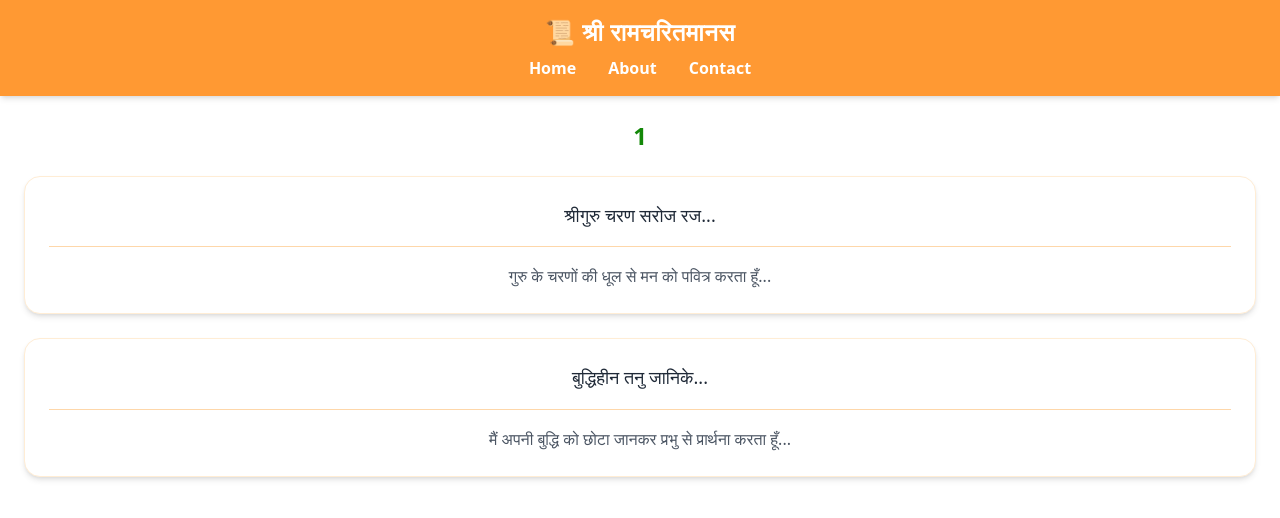
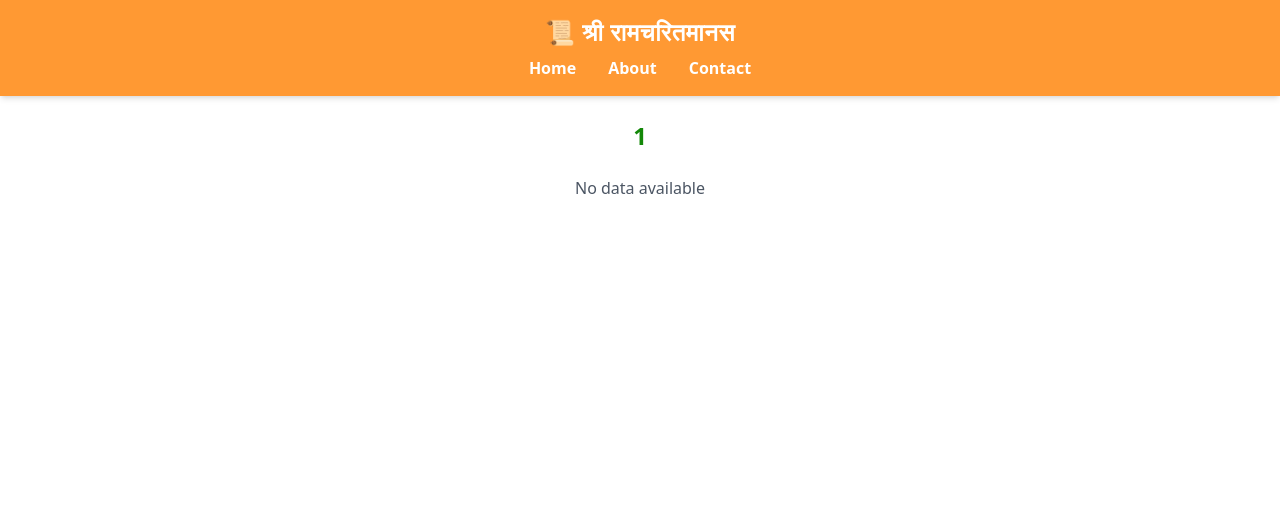
Before and after one commit to developmenttalkies-a11y/ramayan, a React (Vite) app: page /kand/1 in a window 1280 px wide. Shown: the top 518 px of the page. Built offline with nearby package versions, Linux system fonts and the light colour scheme.

Commit message:
added ramayanData for sepearate data structure

```diff
--- a/src/components/KandCard.jsx
+++ b/src/components/KandCard.jsx
@@ -1,11 +1,11 @@
 import { useNavigate } from "react-router-dom";
 
-export default function KandCard( {name}){
+export default function KandCard( {name,keyName}){
 
     const navigate=useNavigate();
     return(
         <div
-        onClick={()=>navigate(`/kand/${name}`)}
+        onClick={()=>navigate(`/kand/${keyName}`)}
         className="bg-white
         rounded-2xl
         shadow-md
--- /dev/null
+++ b/src/data/ramayanData.js
@@ -0,0 +1,28 @@
+const ramayanData={
+    bal_kand:[
+            {
+      id: 1,
+      doha: "श्रीगुरु चरण सरोज रज...",
+      arth: "गुरु के चरणों की धूल से मन को पवित्र करता हूँ..."
+    },
+    {
+      id: 2,
+      doha: "बुद्धिहीन तनु जानिके...",
+      arth: "मैं अपनी बुद्धि को छोटा जानकर प्रभु से प्रार्थना करता हूँ..."
+    }
+    ],
+    ayodhya_kand:[
+    {
+      id: 1,
+      doha: "राम जन्म कथा...",
+      arth: "भगवान राम के जन्म का वर्णन..."
+    },
+    {
+      id: 1,
+      doha: "राम जन्म कथा...",
+      arth: "भगवान राम के जन्म का वर्णन..."
+    }
+    ]
+};
+
+export default ramayanData;
--- a/src/pages/Home.jsx
+++ b/src/pages/Home.jsx
@@ -3,13 +3,13 @@ import KandCard from "../components/KandCard";
 function Home() {
 
      const kands=[
-    "बाल काण्ड",
-    "अयोध्या काण्ड",
-    "अरण्य काण्ड",
-    "किष्किंधा काण्ड",
-    "सुंदर काण्ड",
-    "लंका काण्ड",
-    "उत्तर काण्ड"
+  { name: "बाल काण्ड", key: "bal_kand" },
+  { name: "अयोध्या काण्ड", key: "ayodhya_kand" },
+  { name: "अरण्य काण्ड", key: "aranya_kand" },
+  { name: "किष्किंधा काण्ड", key: "kishkindha_kand" },
+  { name: "सुंदर काण्ड", key: "sundar_kand" },
+  { name: "लंका काण्ड", key: "lanka_kand" },
+  { name: "उत्तर काण्ड", key: "uttar_kand" }
 
         ];
 
@@ -18,7 +18,7 @@ function Home() {
        <h2 className="text-center text-2xl font-bold text-secondary mb-6">Select the kand</h2>
        <div className="grid grid-cols-2 md:grid-cols-3 gap-6">
        {kands.map((k,i)=>(
-        <KandCard key={i} name={k} />
+        <KandCard key={i} name={k.name} keyName={k.key}/>
        ))}
        </div>
         </div>
--- a/src/pages/KandPage.jsx
+++ b/src/pages/KandPage.jsx
@@ -1,25 +1,13 @@
 import {useParams} from "react-router-dom";
 import DohaCard from "../components/DohaCard";
+import ramayanData from "../data/ramayanData";
 export default function KandPage() {
 
     const {name}=useParams();
 
     // temporary static data
 
-    const dohas=[
-        {
-            id:1,
-            doha:"श्रीगुरु चरण सरोज रज...",
-            arth:"गुरु के चरणों की धूल से मन को पवित्र करता हूँ..."
-        },
-
-         {
-      id: 2,
-      doha: "बुद्धिहीन तनु जानिके...",
-      arth: "मैं अपनी बुद्धि को छोटा जानकर प्रभु से प्रार्थना करता हूँ..."
-        },
-
-    ];
+    const dohas=ramayanData[name]||[];
 
     return (
 
@@ -29,9 +17,11 @@ export default function KandPage() {
                 {name}
             </h2>
             <div className="text-center">
-            {dohas.map((d)=>(
+            {dohas.length===0 ? (
+                <p className="text-center text-gray-600">No data available</p>
+            ):(dohas.map((d)=>(
                 <DohaCard key={d.id} doha={d.doha} arth={d.arth} />
-            ))}
+            )))}
             </div>
         </div>
 
```
